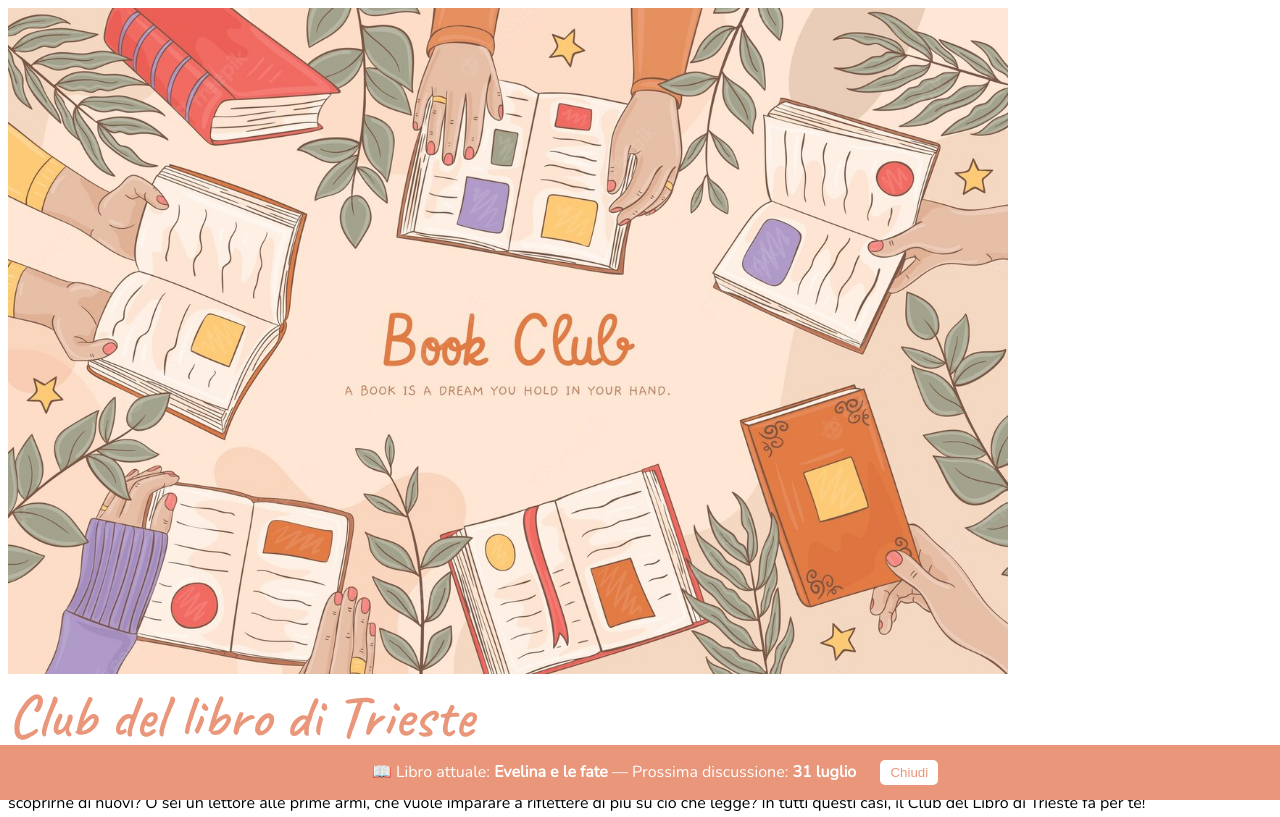
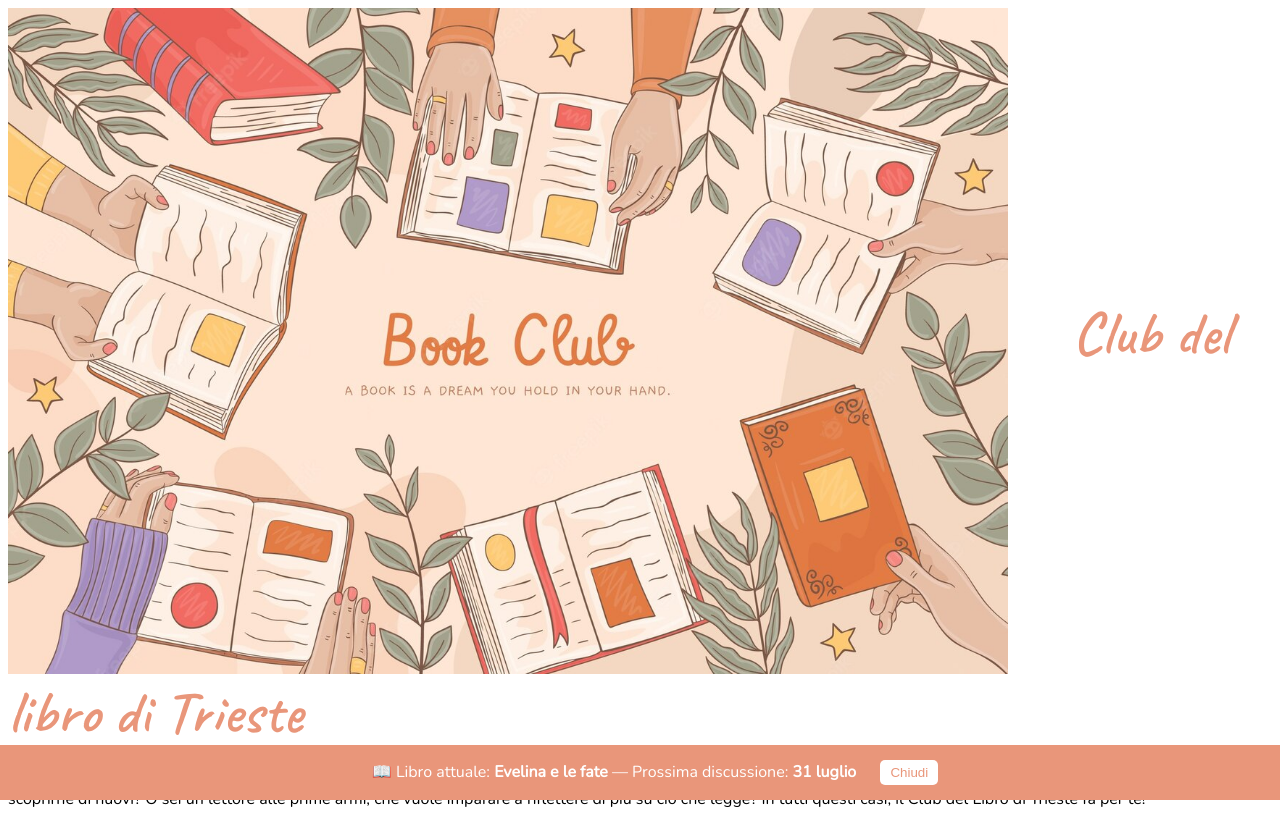
Before and after one commit to CarlottaLP/CarlottaLP.github.io, a plain HTML site: page index.html in a window 1280 px wide. Shown: the top 817 px of the page. Drawn offline with nearby package versions, Linux system fonts and the light colour scheme.

Commit message:
Add files via upload

```diff
--- a/index.html
+++ b/index.html
@@ -12,8 +12,9 @@
     <button onclick="document.getElementById('banner-discussione').style.display='none'" style="margin-left: 20px; background: white; color: darksalmon; border: none; padding: 5px 10px; border-radius: 5px; cursor: pointer;">Chiudi</button>
 </div>
 <body>
-<img src="immagini/book_club.png" alt="Copertina club del libro">
-<h1 style="color:darksalmon; font-family: 'Caveat', cursive; font-size: 60px; margin-top:0; margin-bottom:0">Club del libro di Trieste</h1>
+<h1 style="color:darksalmon; font-family: 'Caveat', cursive; font-size: 60px; margin-top:0; margin-bottom:0">
+    <img src="immagini/book_club.png" alt="Copertina club del libro" style="vertical-align: middle; margin-right: 50px">
+    Club del libro di Trieste</h1>
 <p style="font-family: 'Nunito', sans-serif;">Sei appassionato di lettura?
     Appena finito un libro non puoi far a meno che parlarne con chiunque ti passi davanti?
     Ti sembra di aver letto tutti i libri interessanti e non sai come scoprirne di nuovi?
```
Also changed, not shown: attuale.html (+1 -1 lines).
